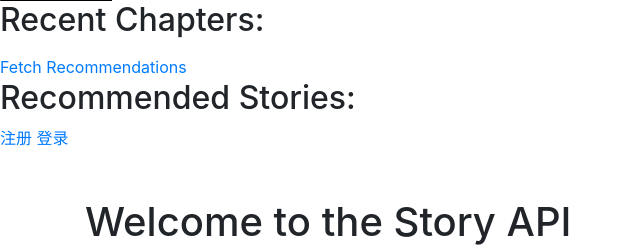
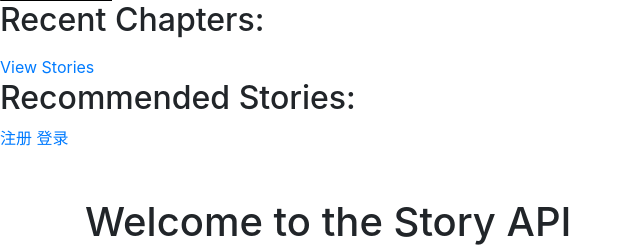
Before and after one commit to delinecnlin/kidstory_api, a Flask app: template templates/index.html in a window 1280 px wide. Shown: the part 363-613 px from the top of the page, without its empty margins (0-640 px from the left). Run offline with Flask 3, Linux system fonts and the light colour scheme; the template is opened without the code that fills it, so the values that code supplies are empty; some libraries are stand-ins or nearby versions.

Commit message:
fix: update route and link for viewing stories instead of recommendations

```diff
--- a/app/routes.py
+++ b/app/routes.py
@@ -136,8 +136,8 @@ def fix_stories():
         story.is_open = True
     db.session.commit()
     return render_template('fix_stories.html')
-@routes_bp.route('/recommendations', methods=['GET'])
-def get_recommendations():
+@routes_bp.route('/stories', methods=['GET'])
+def view_stories():
     stories = Story.query.all()
     return render_template('recommendations.html', stories=stories)
 
--- a/templates/index.html
+++ b/templates/index.html
@@ -30,7 +30,7 @@
         {% endfor %}
     </ul>
 
-    <a href="/recommendations" id="fetchRecommendationsButton">Fetch Recommendations</a>
+    <a href="/stories" id="fetchRecommendationsButton">View Stories</a>
     <h2>Recommended Stories:</h2>
     <div id="recommendedStories"></div>
 
```
